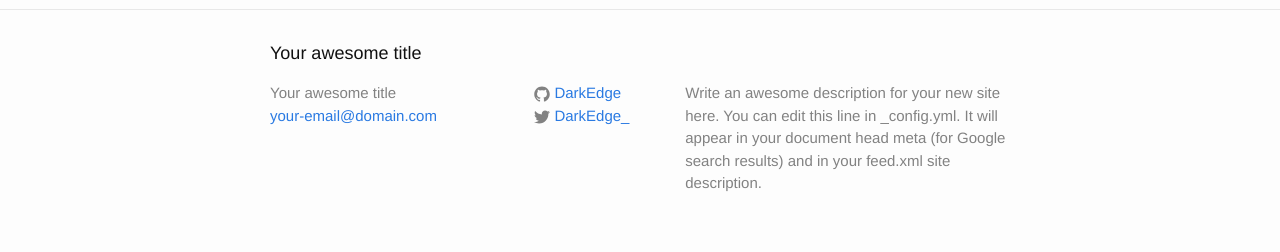
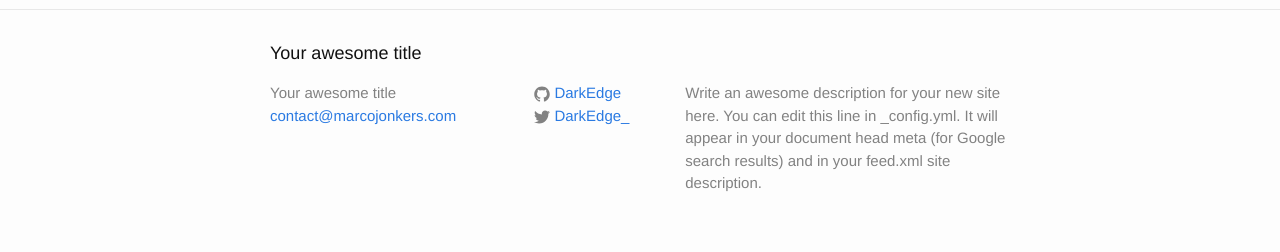
Before and after one commit to darkedge/darkedge.github.io, a Jekyll site: the page built from _posts/2015-09-15-welcome-to-jekyll.markdown, in a window 1280 px wide. Shown: the part 689-941 px from the top of the page. Built offline with Jekyll 4.4.1, drawn with Linux system fonts in a browser that asks for light colours.

Commit message:
Added email address

```diff
--- a/_config.yml
+++ b/_config.yml
@@ -1,6 +1,6 @@
 # Site settings
 title: Your awesome title
-email: your-email@domain.com
+email: contact@marcojonkers.com
 description: > # this means to ignore newlines until "baseurl:"
   Write an awesome description for your new site here. You can edit this
   line in _config.yml. It will appear in your document head meta (for
```
